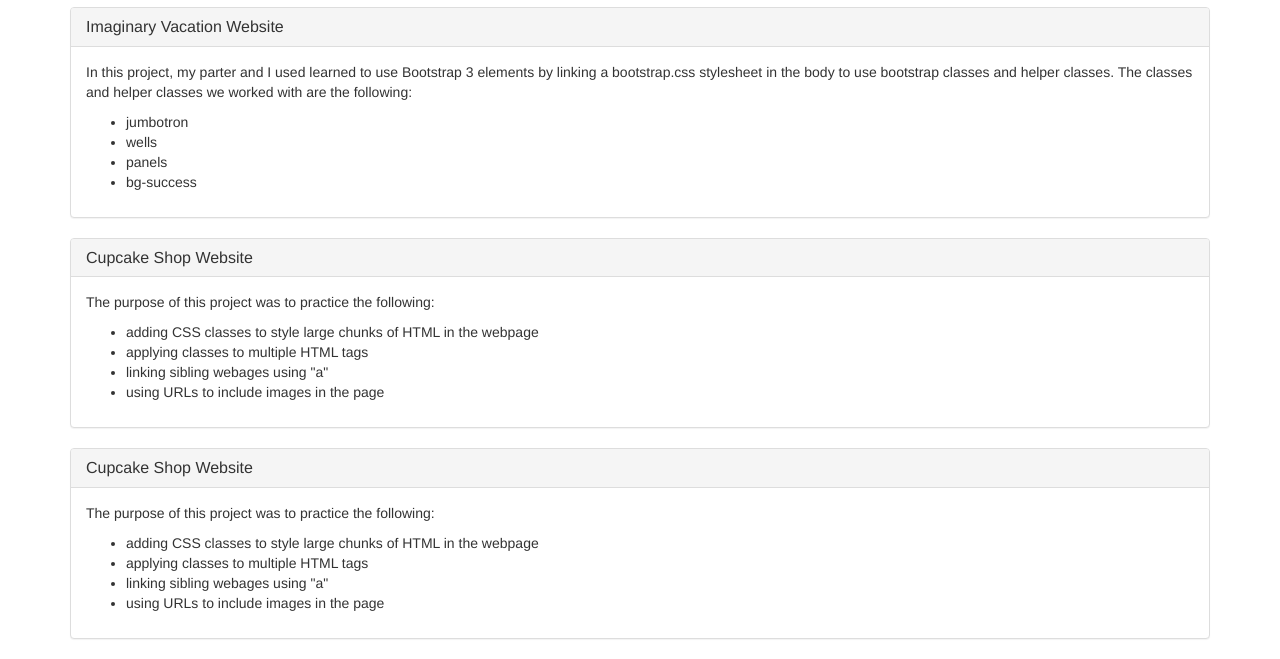
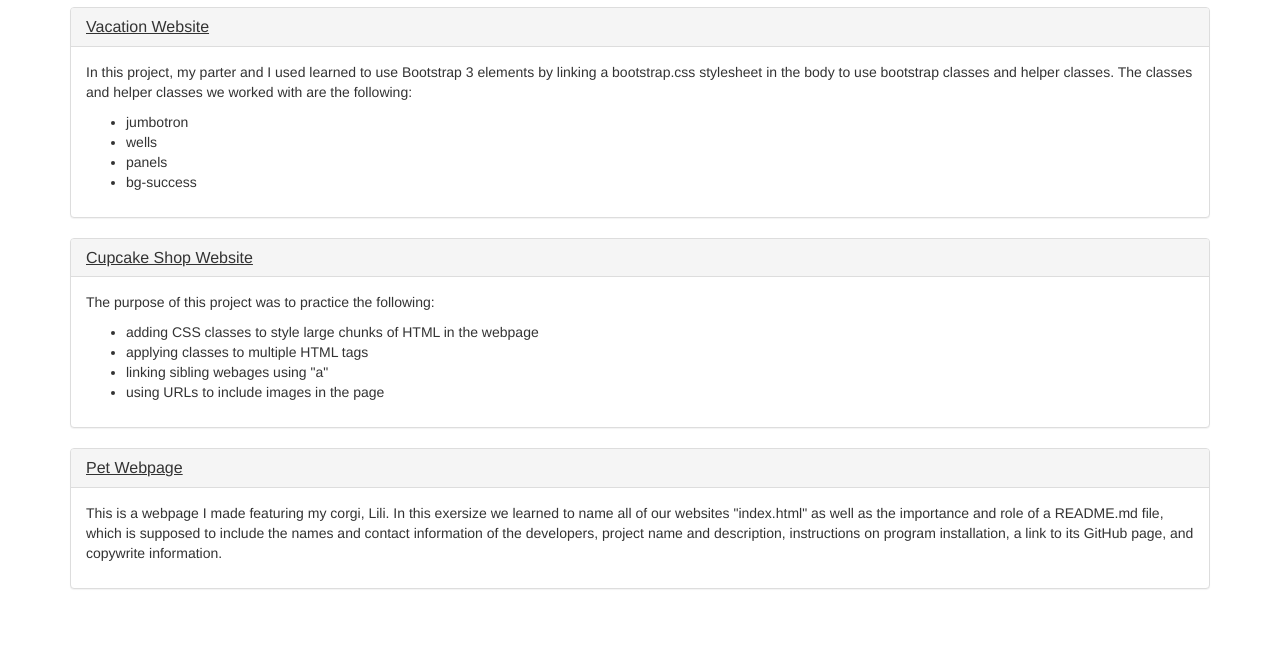
Before and after one commit to mhaldeman8875/my-portfolio, a plain HTML site: page index.html in a window 1280 px wide. Shown: the part 661-1320 px from the top of the page. After the commit the page ends 1270 px from the top, so only its background shows below. Drawn offline with Linux system fonts and the light colour scheme.

Commit message:
remove duplicate text, add third panel describing pet webpage, at <u> html tags to make project names look more like links.

```diff
--- a/index.html
+++ b/index.html
@@ -25,7 +25,7 @@
             <h2 class="projects">HTML/CSS/Bootstrap Projects</h2>
                <div class="panel panel-default">
                     <div class="panel-heading">
-                        <h2 class="panel-title"><a href="https://github.com/mhaldeman8875/vaction">Imaginary Vacation Website</a></h2>
+                        <h2 class="panel-title"><a href="https://github.com/mhaldeman8875/vaction"><u>Vacation Website</u></a></h2>
                     </div>
                     <div class="panel-body">
                         <p>In this project, my parter and I used learned to use Bootstrap 3 elements by linking a bootstrap.css stylesheet in the body to use bootstrap classes and helper classes. The classes and helper classes we worked with are the following:</p>
@@ -39,11 +39,11 @@
                 </div>
                 <div class="panel panel-default">
                     <div class="panel-heading">
-                        <h2 class="panel-title"><a href="https://github.com/mhaldeman8875/cupcake-shop">Cupcake Shop Website</a></h2>
+                        <h2 class="panel-title"><a href="https://github.com/mhaldeman8875/cupcake-shop"><u>Cupcake Shop Website</u></a></h2>
                     </div>
                     <div class="panel-body">
                         <p>The purpose of this project was to practice the following:</p>
-                        <ul class="vacation">
+                        <ul class="cupcake">
                              <li>adding CSS classes to style large chunks of HTML in the webpage</li>
                              <li>applying classes to multiple HTML tags</li>
                              <li>linking sibling webages using "a"</li>
@@ -52,18 +52,15 @@
                     </div>
                 </div>
                 <div class="panel panel-default">
-                        <div class="panel-heading">
-                            <h2 class="panel-title"><a href="https://github.com/mhaldeman8875/cupcake-shop">Cupcake Shop Website</a></h2>
-                        </div>
-                        <div class="panel-body">
-                            <p>The purpose of this project was to practice the following:</p>
-                            <ul class="vacation">
-                                 <li>adding CSS classes to style large chunks of HTML in the webpage</li>
-                                 <li>applying classes to multiple HTML tags</li>
-                                 <li>linking sibling webages using "a"</li>
-                                 <li>using URLs to include images in the page</li>
-                            </ul>
-                        </div>
+                    <div class="panel-heading">
+                        <h2 class="panel-title"><a href="https://github.com/mhaldeman8875/lili"><u>Pet Webpage</u></a></h2>
                     </div>
+                    <div class="panel-body">
+                        <p>
+                            This is a webpage I made featuring my corgi, Lili. In this exersize we learned to name all of our websites "index.html" as well as the importance and role of a README.md file, which is supposed to include the names and contact information of the developers, project name and description, instructions on program installation, a link to its GitHub page, and copywrite information.
+                        </p>
+                    </div>
+                </div>
+
         </div>
     </body>
```
